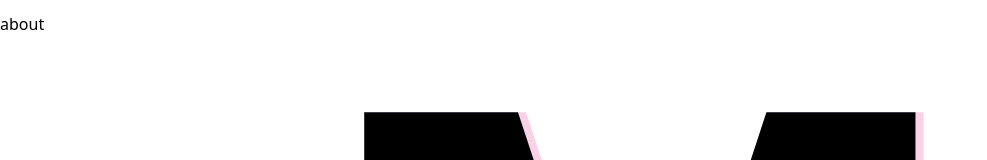
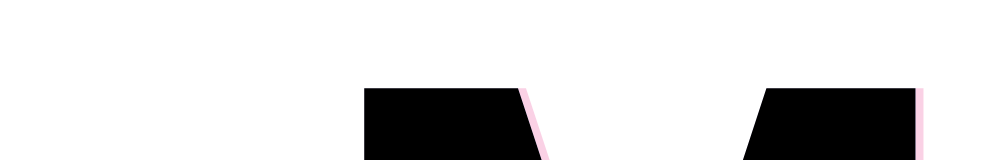
Before and after one commit to MilicaKrivokapic/Portfolio2022, a Next.js app: page / in a window 1280 px wide. Shown: the top 160 px of the page, without its empty margins (0-987 px from the left). Built offline with nearby package versions, Linux system fonts and the light colour scheme.

Commit message:
deleted annoying "about" text

```diff
--- a/components/NavBar/DesktopNav.js
+++ b/components/NavBar/DesktopNav.js
@@ -2,9 +2,7 @@
   return (
     <nav className="flex flex-row justify-around items-end">
       <div className="flex flex-row justify-self-auto">
-        <ul>
-          <li>about</li>
-        </ul>
+        <ul></ul>
       </div>
     </nav>
   )
```
